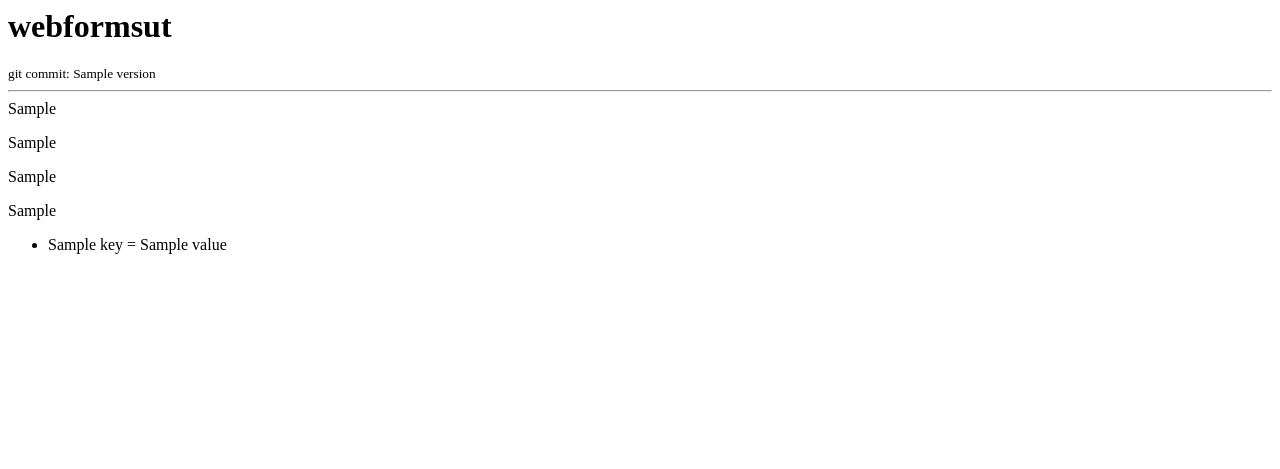
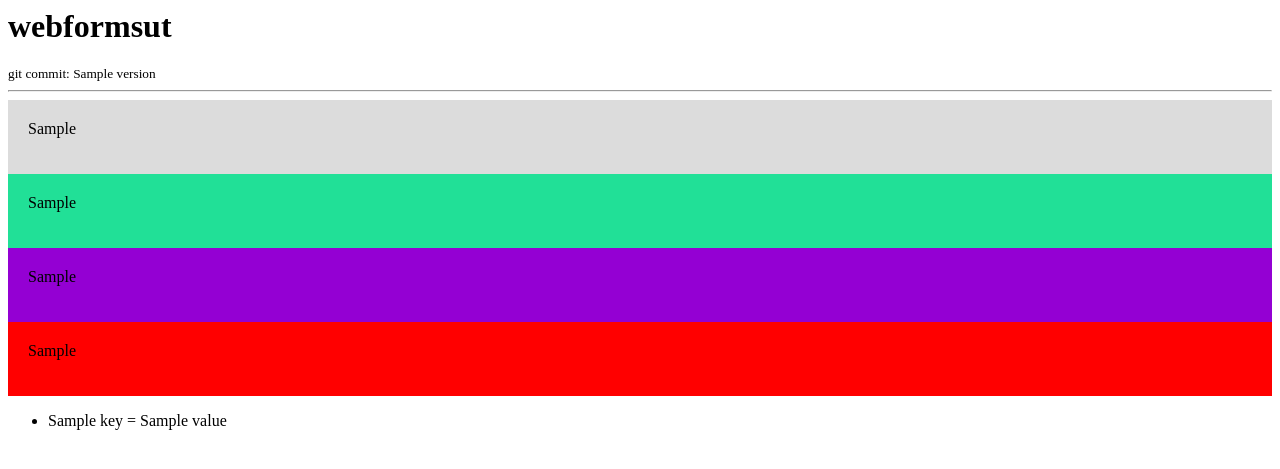
Before and after one commit to TESTARtool/webformsut, a Django app: template forms/templates/forms/form.html in a window 1280 px wide. Shown: the top 469 px of the page. Run offline with Django 4.2, Linux system fonts and the light colour scheme; the template is opened without the code that fills it: most values are stand-ins (such as "Sample title", 1, 10 or a date in 2020); parts of the project's set-up code (start-up, migrations or seed data) failed here and were passed over.

Commit message:
added a stylesheet and basic layout

```diff
--- /dev/null
+++ b/forms/static/webformsut.css
@@ -0,0 +1,23 @@
+.form1
+{
+    background-color : #DCDCDC;
+    padding : 20px;
+}
+
+.form2
+{
+    background-color : #21e097;
+    padding : 20px;
+}
+
+.form3
+{
+    background-color : #9400D3;
+    padding : 20px;
+}
+
+.form4
+{
+    background-color : red;
+    padding : 20px;
+}
--- a/forms/templates/forms/form.html
+++ b/forms/templates/forms/form.html
@@ -1,42 +1,55 @@
-
+<html>
+<head>
+{% load static %}
+<link rel="stylesheet" type="text/css" href="{% static 'webformsut.css' %}" />
+</head>
+<body>
 {% block content%}
 <h1>webformsut </h1><small>git commit: {{ version }}</small><br />
 <hr />
 
 {% if form1 %}
+<div class="form1">
 <form method="POST" action="">
     {% csrf_token %}
     {% autoescape off %}
     {{ form1 }}
     {% endautoescape %}
 </form>
+</div>
 {% endif %}
 
 {% if form2 %}
+<div class="form2">
 <form method="POST" action="">
     {% csrf_token %}
     {% autoescape off %}
     {{ form2 }}
     {% endautoescape %}
 </form>
+</div>
 {% endif %}
 
 {% if form3 %}
+<div class="form3">
 <form method="POST" action="">
     {% csrf_token %}
     {% autoescape off %}
     {{ form3 }}
     {% endautoescape %}
 </form>
+</div>
 {% endif%}
 
 {% if form4 %}
+<div class="form4">
 <form method="POST" action="">
     {% csrf_token %}
     {% autoescape off %}
     {{ form4 }}
     {% endautoescape %}
 </form>
+</div>
 {% endif%}
 
 {% if rawpost %}
@@ -50,3 +63,5 @@
 {% endif%}
 
 {% endblock content%}
+</body>
+</html>
--- a/forms/views.py
+++ b/forms/views.py
@@ -97,6 +97,7 @@ def create_form(formstring):
 # Create your views here.
 
 def index(request,formstring1="",formstring2="",formstring3="",formstring4=""):
+	rawPost=None
 
 	form1, form2, form3, form4 = '', '', '',''
 	if formstring1 != "":
@@ -112,8 +113,10 @@ def index(request,formstring1="",formstring2="",formstring3="",formstring4=""):
 		form4 = create_form(formstring4)
 		print(form4)
 
+	if formstring1 == "" and formstring2 == "" and formstring3 == "" and formstring4 == "":
+		rawPost=formInput
 
-	context = { 'form1': form1, 'form2': form2, 'form3': form3, 'form4':form4, 'version': VERSION}
+	context = { 'form1': form1, 'form2': form2, 'form3': form3, 'form4':form4, 'rawpost':rawPost, 'version': VERSION}
 
 	if request.method =='POST':
 		rawPost = deepcopy(request.POST)
```
